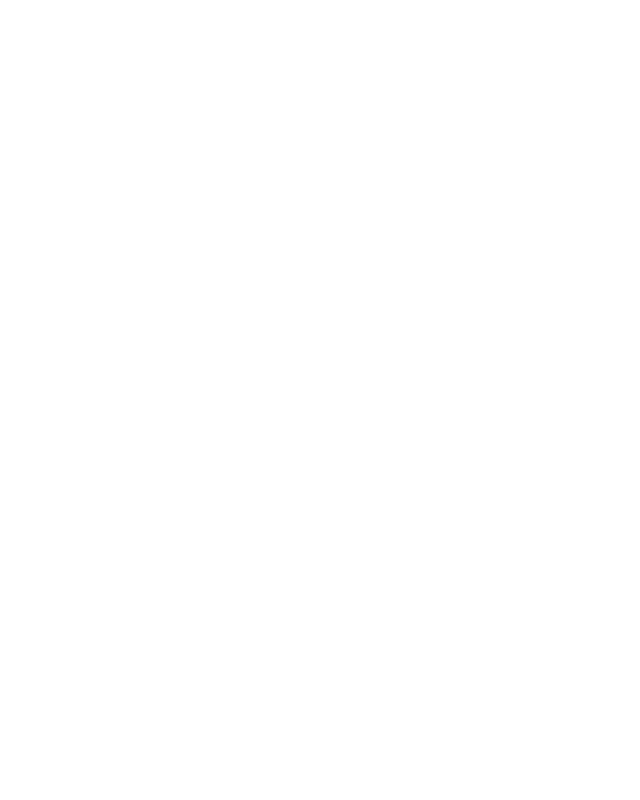
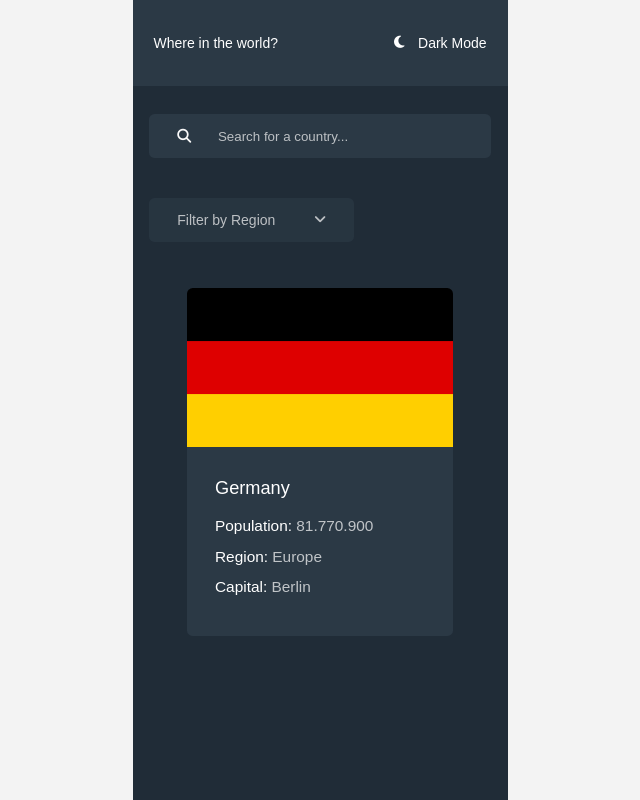
Before and after one commit to Adib27Moghimi/FEM-09-rest-countries-api, a React (Create React App) app: page / in a window 1280 px wide. Shown: the whole page, without its empty margins (320-960 px from the left). Built offline with nearby package versions, Linux system fonts and the light colour scheme.

Commit message:
chor(all project): Creating the initial appearance of the project

```diff
--- a/src/App.js
+++ b/src/App.js
@@ -1,3 +1,58 @@
 export default function App() {
-  return <div></div>;
+  return (
+    <div className="app">
+      <main className="Homepage">
+        <header className="header">
+          <p>Where in the world?</p>
+          <p className="box-mode">
+            <span className="fas fa-moon active"></span>
+            <span className="fas fa-sun"></span>
+            Dark Mode
+          </p>
+        </header>
+        <section className="main-section">
+          <div className="box-input">
+            <span className="fas fa-search"></span>
+            <input
+              name="search-input"
+              type="text"
+              className="search-input"
+              placeholder="Search for a country..."
+            />
+          </div>
+          <nav className="menu">
+            <p className="box-title-menu">
+              Filter by Region
+              <span className="fas fa-angle-down active"></span>
+              <span className="fas fa-angle-up"></span>
+            </p>
+            <ul className="list-region hidden">
+              <li>Africa</li>
+              <li>America</li>
+              <li>Asia</li>
+              <li>Europe</li>
+              <li>Oceania</li>
+            </ul>
+          </nav>
+          <div className="country-card">
+            <div className="box-img">
+              <img src="./Flag-of-Germany.png" alt="country-flag" />
+            </div>
+            <section className="card-body">
+              <h3>Germany</h3>
+              <p>
+                Population: <span>81.770.900</span>
+              </p>
+              <p>
+                Region: <span>Europe</span>
+              </p>
+              <p>
+                Capital: <span>Berlin</span>
+              </p>
+            </section>
+          </div>
+        </section>
+      </main>
+    </div>
+  );
 }
--- a/src/index.css
+++ b/src/index.css
@@ -15,3 +15,154 @@
 .Detail-Page {
   font-size: 16px;
 }
+
+* {
+  padding: 0;
+  margin: 0;
+  box-sizing: border-box;
+}
+
+ul,
+ol {
+  list-style: none;
+}
+
+a {
+  text-decoration: none;
+}
+
+body {
+  font-family: "Nunito", sans-serif;
+  background-color: #f3f3f3;
+  display: flex;
+  justify-content: center;
+}
+
+.app {
+  width: 375px;
+  min-height: 100vh;
+  background-color: var(--Very-Dark-Blue-Dark-Mode-Background);
+}
+
+.header {
+  display: flex;
+  justify-content: space-between;
+  background-color: var(--Dark-Blue-Dark-Mode-Elements);
+  color: var(--White-Dark-Mode-Text-and-Light-Mode-Elements);
+  padding: 2.5em 1.5em;
+}
+
+.box-mode {
+  width: 6.6em;
+  display: flex;
+  justify-content: space-between;
+}
+
+.box-mode span,
+.box-title-menu span {
+  display: none;
+}
+.box-mode span.active,
+.box-title-menu span.active {
+  display: unset;
+}
+
+.mode-icon {
+  margin-inline-end: 1em;
+}
+
+.main-section {
+  display: flex;
+  flex-direction: column;
+  row-gap: 40px;
+  padding: 2em 1.2em;
+}
+
+.box-input {
+  background-color: var(--Dark-Blue-Dark-Mode-Elements);
+  color: var(--Very-Light-Gray-Light-Mode-Background);
+  padding: 1em 2em;
+  border-radius: 0.4em;
+}
+
+.search-input {
+  width: 85%;
+  background-color: transparent;
+  color: var(--Very-Light-Gray-Light-Mode-Background);
+  margin-inline-start: 2em;
+  border: none;
+  outline: none;
+}
+
+.search-input::placeholder {
+  color: var(--Very-Light-Gray-Light-Mode-Background);
+  opacity: 0.7;
+  /* opacity: 1; Firefox */
+}
+
+.search-input::-ms-input-placeholder {
+  /* Edge 12 -18 */
+  color: var(--Very-Light-Gray-Light-Mode-Background);
+}
+
+.menu {
+  color: var(--White-Dark-Mode-Text-and-Light-Mode-Elements);
+  opacity: 0.7;
+  width: 60%;
+}
+
+.box-title-menu {
+  background-color: var(--Dark-Blue-Dark-Mode-Elements);
+  padding: 1em 2em;
+  border-radius: 0.4em;
+  margin-bottom: 0.4em;
+  display: flex;
+  justify-content: space-between;
+  cursor: pointer;
+}
+
+.list-region {
+  background-color: var(--Dark-Blue-Dark-Mode-Elements);
+  padding: 0.4em 2em;
+  border-radius: 0.4em;
+}
+
+.list-region.hidden {
+  display: none;
+}
+
+.list-region li {
+  margin: 0.8em 0;
+}
+
+.country-card {
+  background-color: var(--Dark-Blue-Dark-Mode-Elements);
+  color: var(--White-Dark-Mode-Text-and-Light-Mode-Elements);
+  align-self: center;
+  width: 19em;
+  border-radius: 0.4em;
+  overflow: hidden;
+}
+
+.box-img img {
+  width: 100%;
+}
+
+.card-body {
+  padding: 2em;
+}
+
+.card-body h3 {
+  font-size: 1.3em;
+  font-weight: 300;
+  margin: 0 0 1em;
+}
+
+.card-body p {
+  margin: 0.8em 0;
+  font-size: 1.1em;
+}
+
+.card-body p span {
+  opacity: 0.7;
+}
```
Also changed, not shown: public/Flag-of-Germany.png (added).
